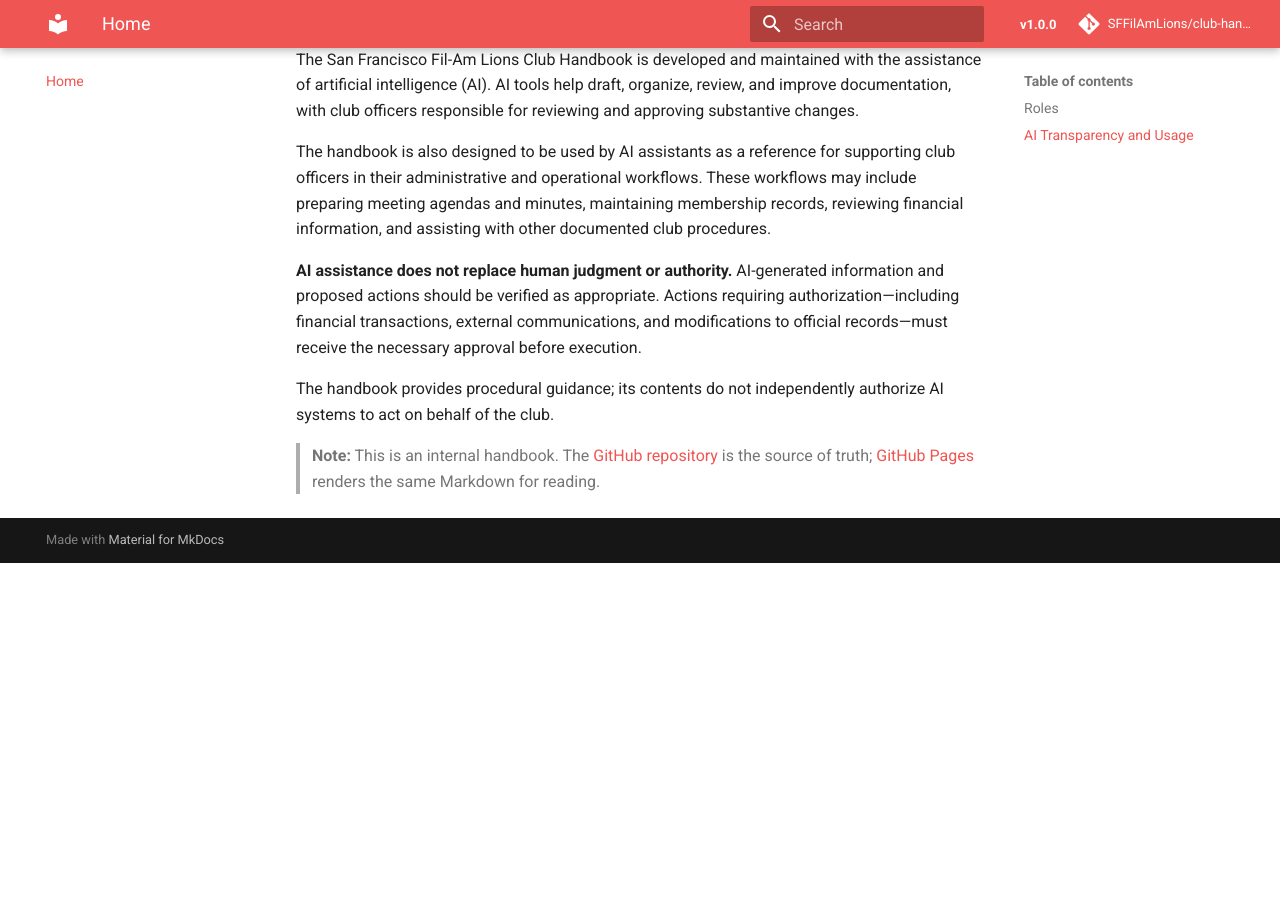
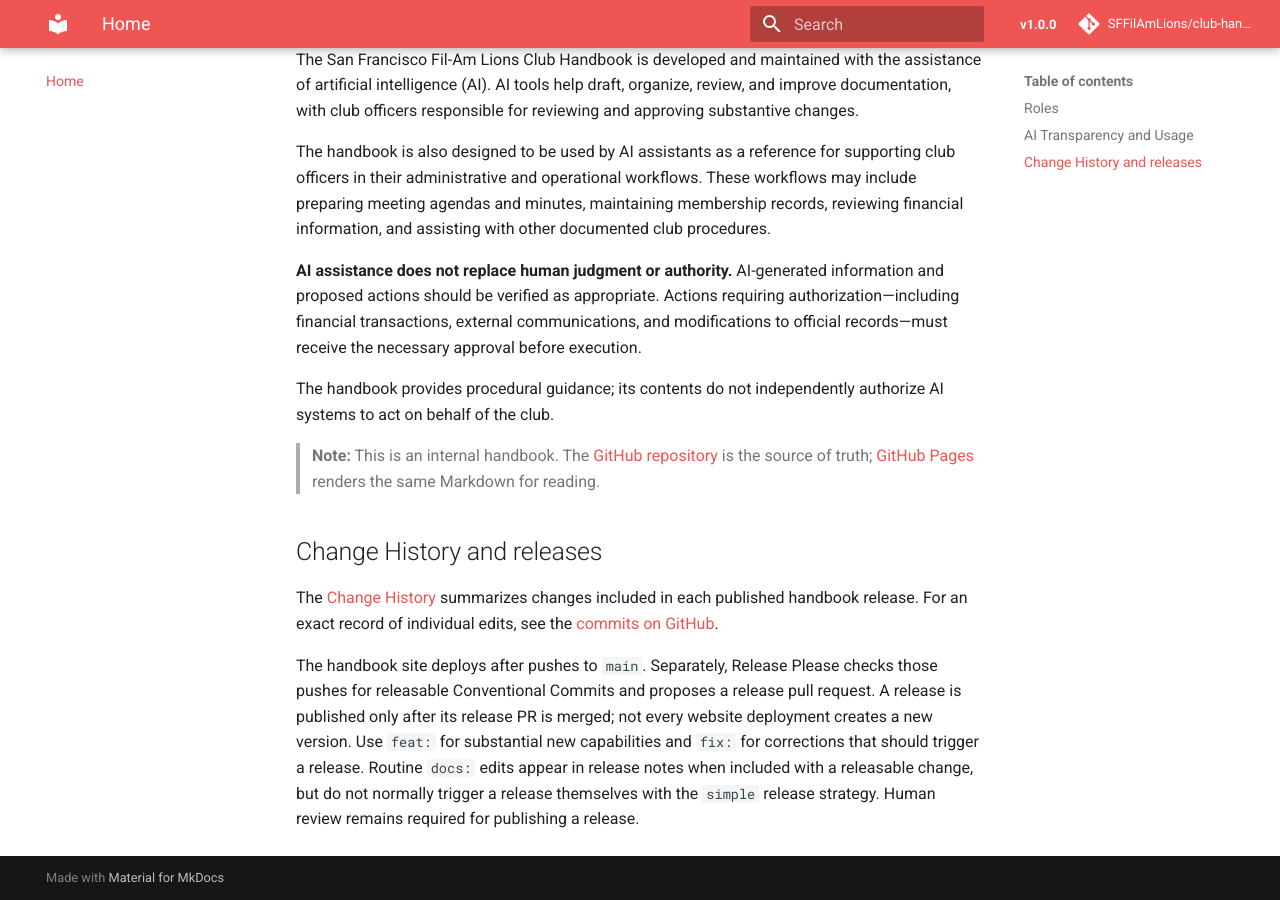
Before and after one commit to SFFilAmLions/club-handbook, an MkDocs documentation site: the page built from docs/README.md, in a window 1280 px wide and 900 px high, scrolled down 507 px. Built offline with MkDocs 1.6.1 and Material for MkDocs 9.7.7, drawn with Linux system fonts in a browser that asks for light colours; comment, search, counter and statistics services are not loaded; before the commit the page ends 1070 px from its top, so only the background shows below that.

Commit message:
docs: explain change history and release approval workflow

```diff
--- a/docs/README.md
+++ b/docs/README.md
@@ -19,3 +19,9 @@ The handbook is also designed to be used by AI assistants as a reference for sup
 The handbook provides procedural guidance; its contents do not independently authorize AI systems to act on behalf of the club.
 
 > **Note:** This is an internal handbook. The [GitHub repository](https://github.com/SFFilAmLions/club-handbook) is the source of truth; [GitHub Pages](https://handbook.sffilamlions.org/) renders the same Markdown for reading.
+
+## Change History and releases
+
+The [Change History](CHANGELOG.md) summarizes changes included in each published handbook release. For an exact record of individual edits, see the [commits on GitHub](https://github.com/SFFilAmLions/club-handbook/commits/main/).
+
+The handbook site deploys after pushes to `main`. Separately, Release Please checks those pushes for releasable Conventional Commits and proposes a release pull request. A release is published only after its release PR is merged; not every website deployment creates a new version. Use `feat:` for substantial new capabilities and `fix:` for corrections that should trigger a release. Routine `docs:` edits appear in release notes when included with a releasable change, but do not normally trigger a release themselves with the `simple` release strategy. Human review remains required for publishing a release.
```
